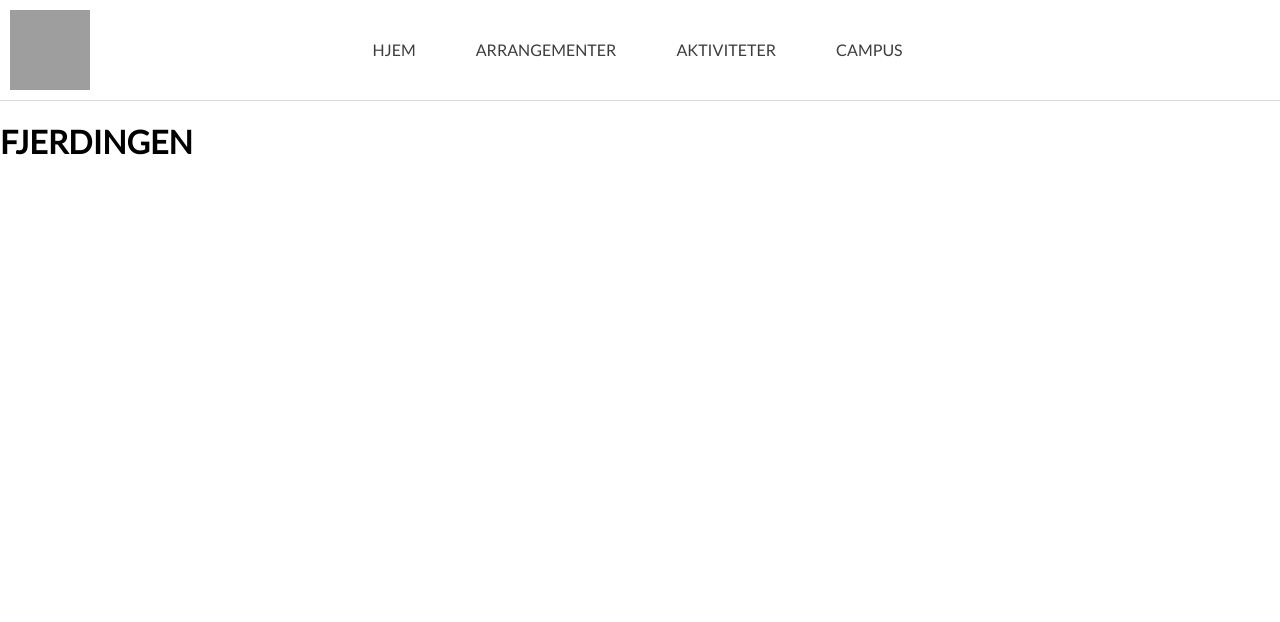
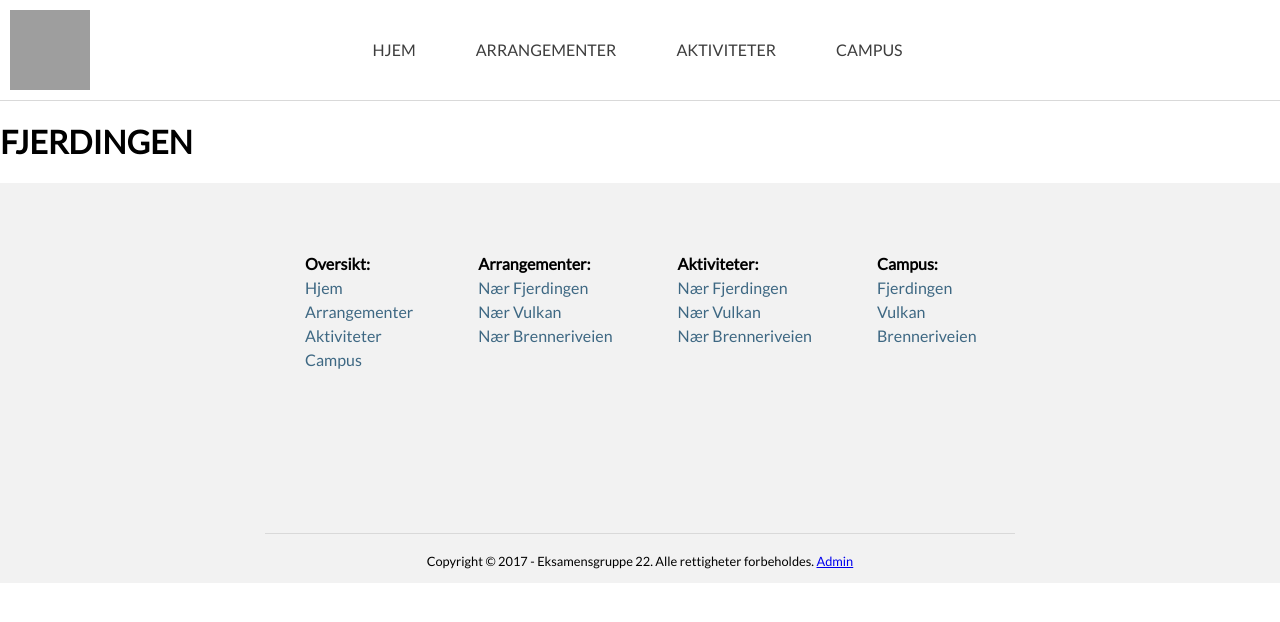
Before and after one commit to turbolybo/Web-22, a PHP site: page /fjerdingen.php in a window 1280 px wide. Shown: the top 622 px of the page. Run offline with PHP 8.4, Linux system fonts and the light colour scheme; data comes from the database, SQL or seed files in the repository; grey boxes are pictures that could not be loaded.

Commit message:
robert
småendringer i undersidene

```diff
--- a/brenneriveien.php
+++ b/brenneriveien.php
@@ -32,5 +32,6 @@ while($row = $statement->fetch(PDO::FETCH_ASSOC)) {
 <?php include_once 'php/header.php'; ?>
 <h1>BRENNERIVEIEN</h1>
 
+<?php include_once 'php/footer.php';?>
 </body>
 </html>
--- a/fjerdingen.php
+++ b/fjerdingen.php
@@ -31,5 +31,6 @@ while($row = $statement->fetch(PDO::FETCH_ASSOC)) {
 <?php include_once 'php/header.php'; ?>
 <h1>FJERDINGEN</h1>
 
+<?php include_once 'php/footer.php';?>
 </body>
 </html>
--- a/php/footer.php
+++ b/php/footer.php
@@ -21,9 +21,9 @@
         </ul>
         <ul class="sitemap">
            <li><b>Campus:</b></li>
-           <li><a href="./index.php">Fjerdingen</li></a>
-           <li><a href="./index.php">Vulkan</li></a>
-           <li><a href="./index.php">Brenneriveien</li></a>
+           <li><a href="./fjerdingen.php">Fjerdingen</li></a>
+           <li><a href="./vulkan.php">Vulkan</li></a>
+           <li><a href="./brenneriveien.php">Brenneriveien</li></a>
         </ul>
    </div>
    <div id="footer-bottom">Copyright © 2017 - Eksamensgruppe 22. Alle rettigheter forbeholdes. <a href="admin.php">Admin</a></div>
--- a/vulkan.php
+++ b/vulkan.php
@@ -32,5 +32,6 @@ while($row = $statement->fetch(PDO::FETCH_ASSOC)) {
 <?php include_once 'php/header.php'; ?>
 <h1>VULKAN</h1>
 
+<?php include_once 'php/footer.php';?>
 </body>
 </html>
```
